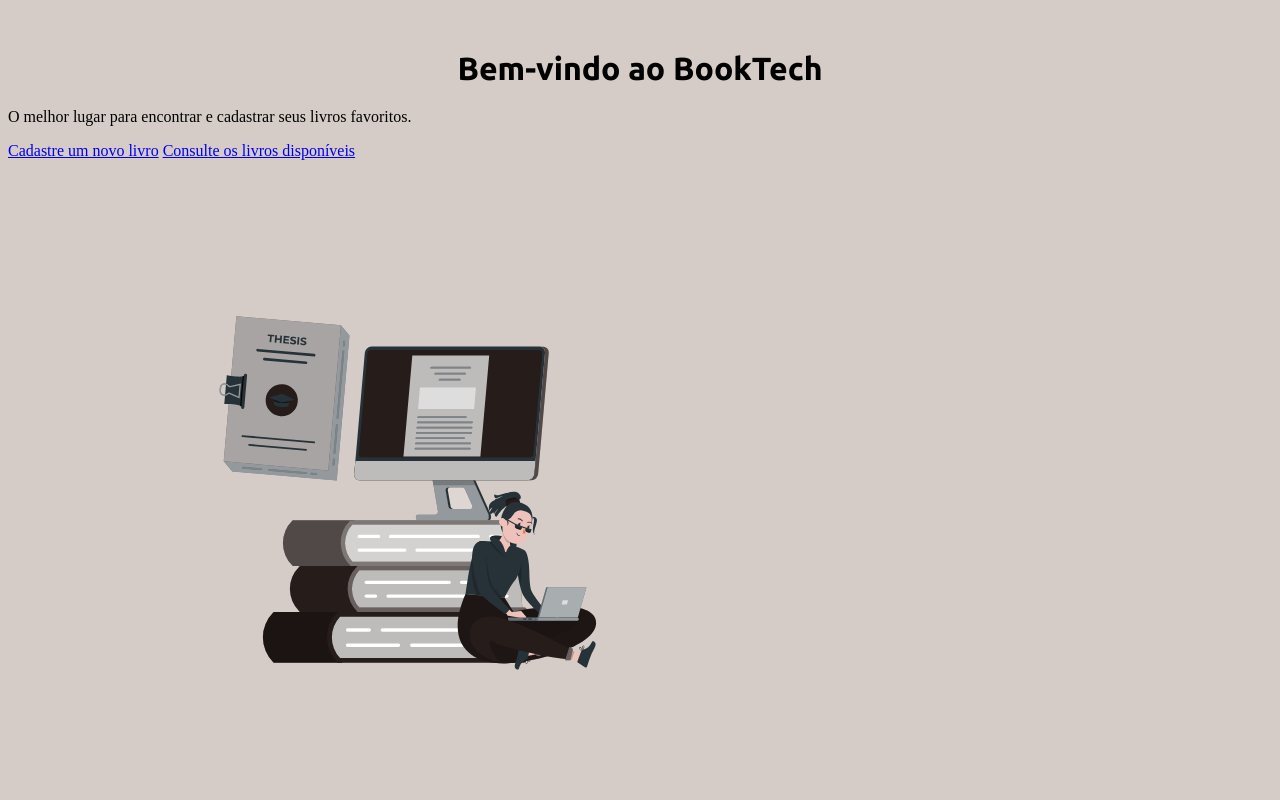
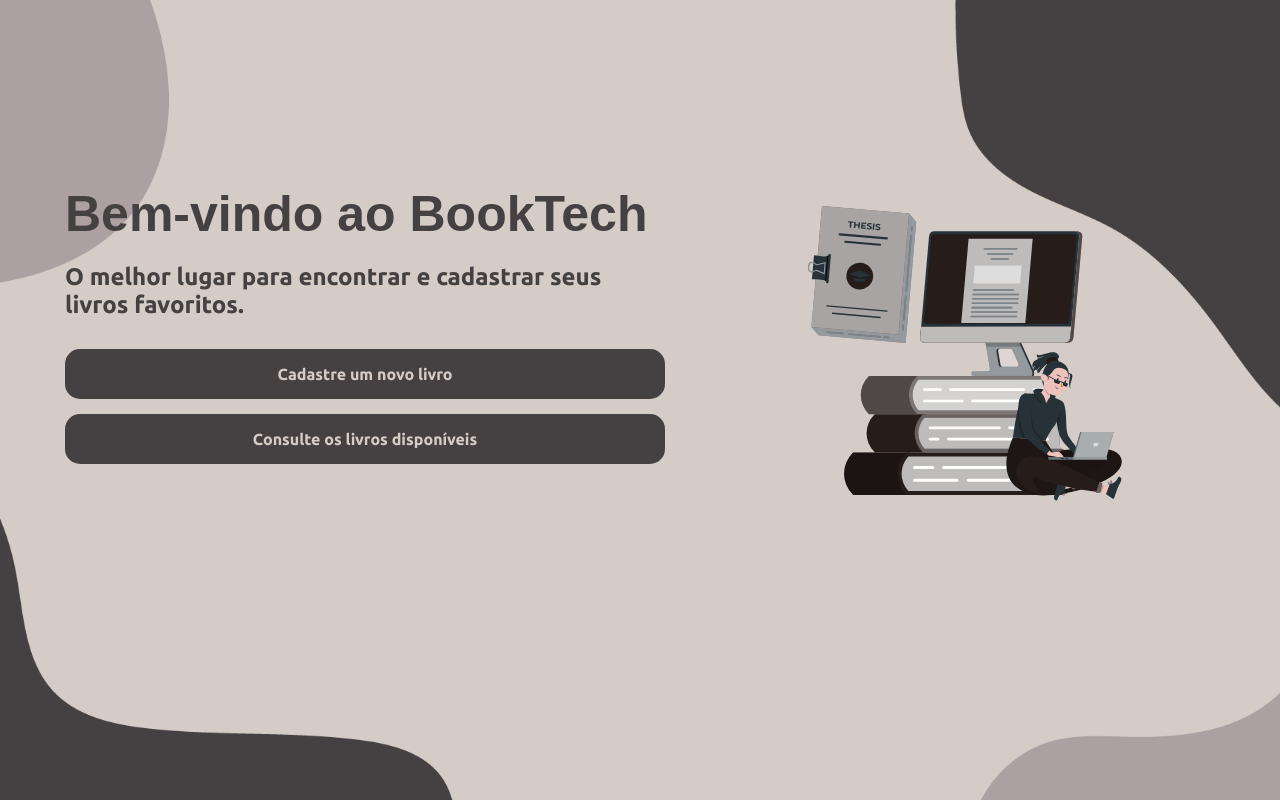
Before and after one commit to jaoviitor/Projeto-livraria, a website: page index.html in a window 1280 px wide. Drawn offline with Linux system fonts and the light colour scheme; a web font is replaced by a local one.

Commit message:
correções no design

```diff
--- a/server.js
+++ b/server.js
@@ -2,4 +2,6 @@
 const app = require('./app')
 const port = process.env.PORT || 3000;
 const server = http.createServer(app);
-server.listen(port);
+server.listen(port, () => {
+    console.log(`Server rodando na porta ${port}`);
+});
--- a/style.css
+++ b/style.css
@@ -1,57 +1,80 @@
+@import url('https://fonts.googleapis.com/css2?family=Ubuntu:wght@700&display=swap');
+@import url('https://fonts.googleapis.com/css2?family=Signika+Negative:wght@700&display=swap');
+* {
+    margin: 0;
+    padding: 0;
+    box-sizing: border-box;
+  }
 
-@import url('https://fonts.googleapis.com/css2?family=Ubuntu:wght@700&display=swap');
-body {
-    background-color: #D5CCC7;
-}
-h1 {
+  /* Estilo da Página */
+  body {
+    background-image: url("./img/background.png");
+    background-size: cover;
+    background-position: center center;
+    background-attachment: fixed;
     font-family: 'Ubuntu', sans-serif;
-    text-align: center;
+    color: #454041;
+    align-items: center;
+    justify-content: center;
+    margin-top: 80px;
+  }
+
+  /* Estilo do Main */
+  main {
+    display: flex;
+    flex-direction: column;
+    align-items: center;
     margin-top: 50px;
   }
-  form {
-    width: 500px;
-    margin: 50px auto;
-    background-color: #261C1A;
-    border-radius: 30px;
-    padding: 20px;
-    box-shadow: 0 2px 5px rgba(0, 0, 0, 0.3);
-    float: right;
-    margin-right: 200px;
+
+  .container {
+    display: flex;
+    justify-content: center;
+    align-items: center;
+    flex-wrap: wrap;
   }
 
-  label {
-    display: block;
-    margin-bottom: 5px;
+  .texto-imagem {
+    width: 600px;
+    margin-right: 50px;
+  }
+
+  h1 {
+    font-family:  'Signika Negative', sans-serif;;
+    font-size: 50px;
+    margin-bottom: 20px;
+  }
+
+  p {
+    font-size: 24px;
+    margin-bottom: 30px;
+  }
+
+  .botoes {
+    display: flex;
+    flex-direction: column;
+  }
+
+  .botao {
+    margin-bottom: 15px;
+    padding: 16px 32px;
+    background-color: #454041;
     color: #D5CCC7;
+    text-align: center;
+    text-decoration: none;
+    display: inline-block;
     font-family: 'Ubuntu', sans-serif;
-  }
-  input[type="text"],
-  input[type="number"] {
-    width: 100%;
-    padding: 10px;
-    margin-bottom: 15px;
-    background-color: #ADA0A2;
-    border: 1px solid #ADA0A2;
-    border-radius: 15px;
-    box-sizing: border-box;
-    font-size: 16px;
-  }
-  input[type="submit"] {
-    background-color: #ADA0A2;
-    color: #454041;
     border: none;
     border-radius: 15px;
-    padding: 10px 20px;
     font-size: 16px;
     cursor: pointer;
   }
-  input[type="submit"]:hover {
-    background-color: #D5CCC7;
+
+  .botao:hover {
+    background-color: #ADA0A2;
+    color: #454041;
   }
 
-  .imagem {
-    float: left;
-    width: 600px; /* ajuste a largura conforme necessário */
-    margin-left: 100px; /* ajuste a margem conforme necessário */
-    margin-top: 5px;
+  .imagem img {
+    width: 500px;
   }
--- /dev/null
+++ b/styleCadastro.css
@@ -0,0 +1,62 @@
+
+@import url('https://fonts.googleapis.com/css2?family=Ubuntu:wght@700&display=swap');
+@import url('https://fonts.googleapis.com/css2?family=Signika+Negative:wght@700&display=swap');
+
+body {
+    background-image: url("./img/backgroundCadastro.png");
+    background-size: cover;
+    background-position: center center;
+    background-attachment: fixed;
+}
+h1 {
+    font-family: 'Signika Negative', sans-serif;
+    text-align: center;
+    margin-top: 50px;
+  }
+  form {
+    width: 500px;
+    margin: 50px auto;
+    background-color: #261C1A;
+    border-radius: 30px;
+    padding: 20px;
+    box-shadow: 0 2px 5px rgba(0, 0, 0, 0.3);
+    float: right;
+    margin-right: 200px;
+  }
+
+  label {
+    display: block;
+    margin-bottom: 5px;
+    color: #D5CCC7;
+    font-family: 'Ubuntu', sans-serif;
+  }
+  input[type="text"],
+  input[type="number"] {
+    width: 100%;
+    padding: 10px;
+    margin-bottom: 15px;
+    background-color: #ADA0A2;
+    border: 1px solid #ADA0A2;
+    border-radius: 15px;
+    box-sizing: border-box;
+    font-size: 16px;
+  }
+  input[type="submit"] {
+    background-color: #ADA0A2;
+    color: #454041;
+    border: none;
+    border-radius: 15px;
+    padding: 10px 20px;
+    font-size: 16px;
+    cursor: pointer;
+  }
+  input[type="submit"]:hover {
+    background-color: #D5CCC7;
+  }
+
+  .imagem {
+    float: left;
+    width: 600px; /* ajuste a largura conforme necessário */
+    margin-left: 100px; /* ajuste a margem conforme necessário */
+    margin-top: 5px;
+  }
--- a/styleListaLivros.css
+++ b/styleListaLivros.css
@@ -1,14 +1,18 @@
 @import url('https://fonts.googleapis.com/css2?family=Ubuntu:wght@700&display=swap');
+@import url('https://fonts.googleapis.com/css2?family=Signika+Negative:wght@700&display=swap');
 body {
     font-family: Arial, sans-serif;
     margin: 0;
     padding: 0;
-    background-color: #D5CCC7;
+    background-image: url("./img/backgroundLista.png");
+    background-size: cover;
+    background-position: center center;
+    background-attachment: fixed;
   }
 
   h1 {
     text-align: center;
-    font-family: 'Ubuntu', sans-serif;
+    font-family: 'Signika Negative', sans-serif;
   }
 
   table {
```
Also changed, not shown: cadastro.html (added, +70 -0 lines), listaLivros.html (+1 -1 lines).
